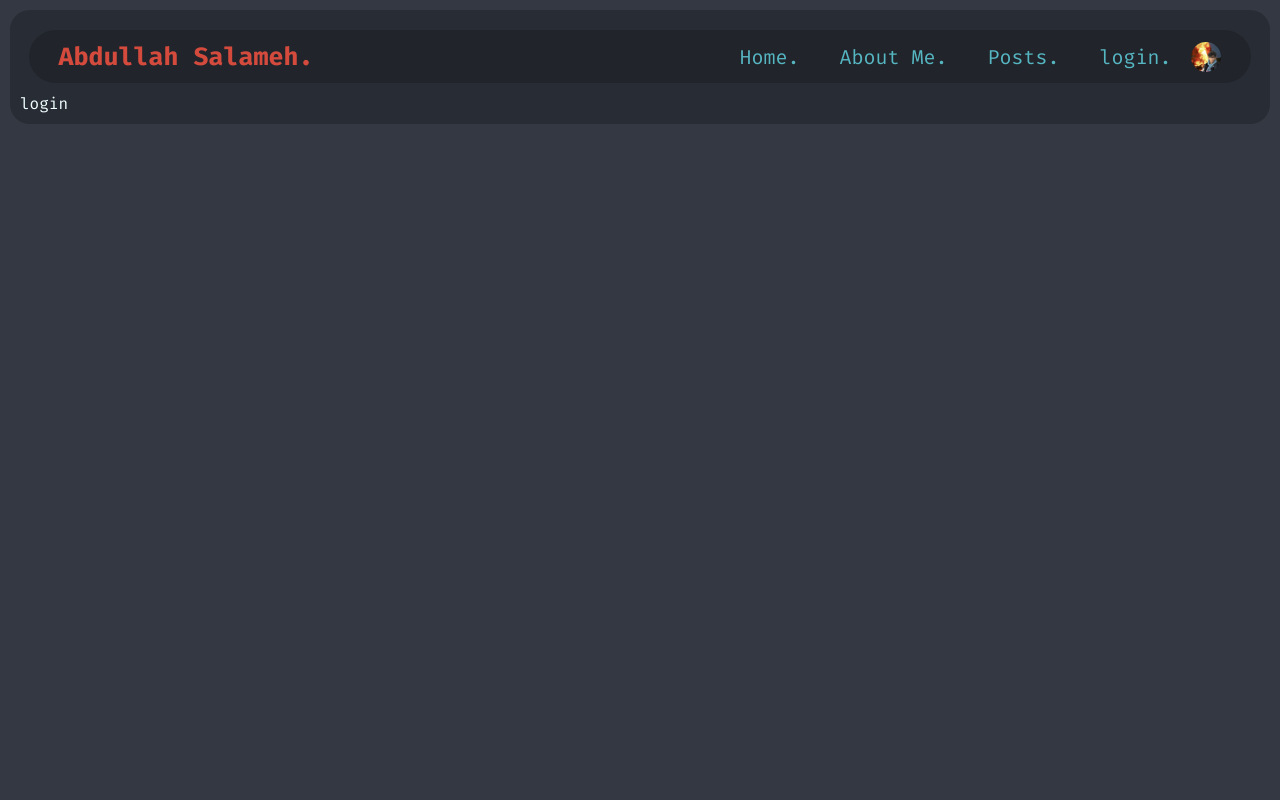
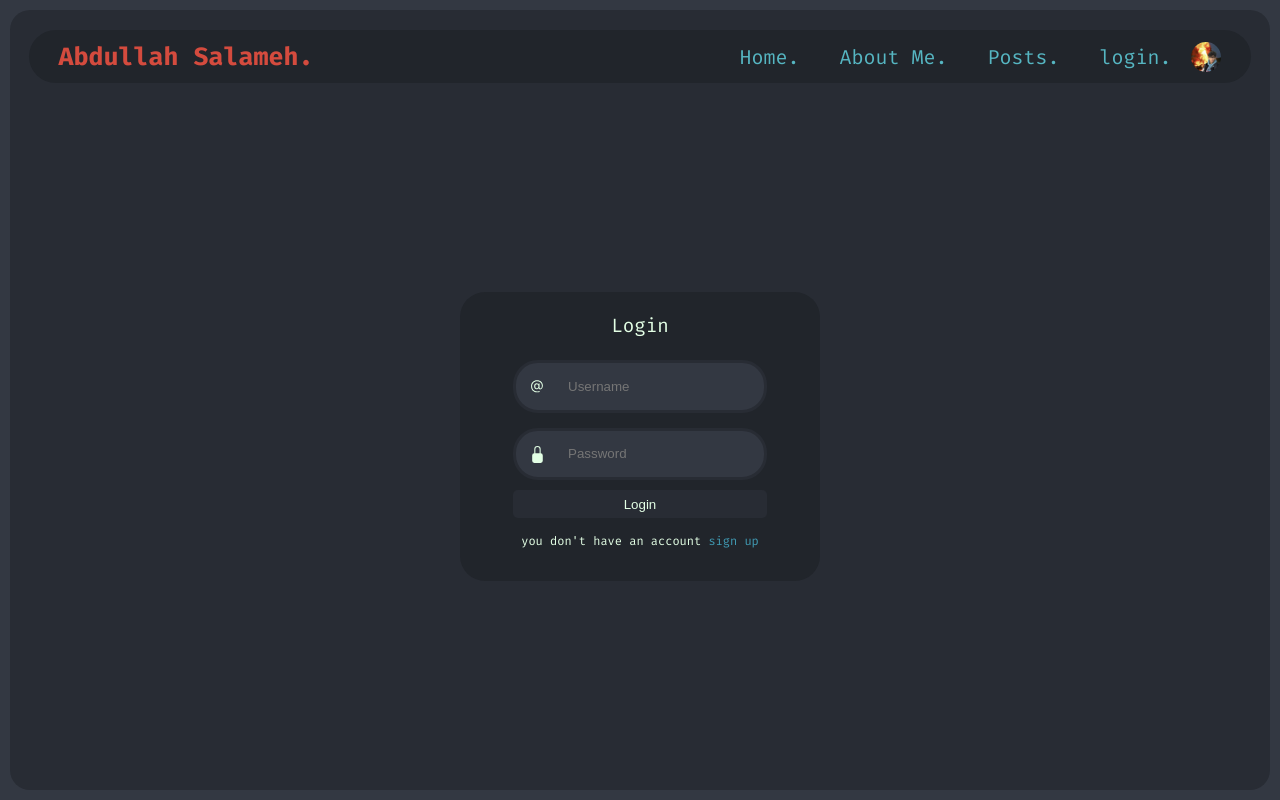
Before and after one commit to abda-s/my-blog, a React (Create React App) app: page /login in a window 1280 px wide. Built offline with nearby package versions, Linux system fonts and the light colour scheme.

Commit message:
the login page finished

```diff
--- a/src/components/Login.jsx
+++ b/src/components/Login.jsx
@@ -1,9 +1,43 @@
 import React from "react";
+import "../styls/login.css"
+import { Link } from "react-router-dom";
 
-export default function Login (){
-    return(
-        <div className="">
-           login
+
+export default function Login() {
+    return (
+        <div className="login-container">
+            <div className="con">
+                <form className="form" action='/login' method='post'>
+                    <p id="heading">Login</p>
+                    <div className="field">
+                        <svg className="input-icon" xmlns="http://www.w3.org/2000/svg" width="16" height="16" fill="currentColor"
+                            viewBox="0 0 16 16">
+                            <path
+                                d="M13.106 7.222c0-2.967-2.249-5.032-5.482-5.032-3.35 0-5.646 2.318-5.646 5.702 0 3.493 2.235 5.708 5.762 5.708.862 0 1.689-.123 2.304-.335v-.862c-.43.199-1.354.328-2.29.328-2.926 0-4.813-1.88-4.813-4.798 0-2.844 1.921-4.881 4.594-4.881 2.735 0 4.608 1.688 4.608 4.156 0 1.682-.554 2.769-1.416 2.769-.492 0-.772-.28-.772-.76V5.206H8.923v.834h-.11c-.266-.595-.881-.964-1.6-.964-1.4 0-2.378 1.162-2.378 2.823 0 1.737.957 2.906 2.379 2.906.8 0 1.415-.39 1.709-1.087h.11c.081.67.703 1.148 1.503 1.148 1.572 0 2.57-1.415 2.57-3.643zm-7.177.704c0-1.197.54-1.907 1.456-1.907.93 0 1.524.738 1.524 1.907S8.308 9.84 7.371 9.84c-.895 0-1.442-.725-1.442-1.914z">
+                            </path>
+                        </svg>
+                        <input id='username' placeholder="Username" className="input-field" type="text" name='username' required />
+                    </div>
+                    <div class="field">
+                        <svg className="input-icon" xmlns="http://www.w3.org/2000/svg" width="16" height="16" fill="currentColor"
+                            viewBox="0 0 16 16">
+                            <path
+                                d="M8 1a2 2 0 0 1 2 2v4H6V3a2 2 0 0 1 2-2zm3 6V3a3 3 0 0 0-6 0v4a2 2 0 0 0-2 2v5a2 2 0 0 0 2 2h6a2 2 0 0 0 2-2V9a2 2 0 0 0-2-2z">
+                            </path>
+                        </svg>
+                        <input placeholder="Password" id='password' className="input-field" type="password" name='password' required />
+                    </div>
+                    <div className="buttons-con">
+                    <input type='submit' value='Login' className="button3" />
+                    </div>
+                    <div className="signup-con">
+                        <span>you don't have an account </span>
+                    <Link className="" to={"/signup"} >sign up</Link>
+
+                    </div>
+                </form>
+            </div>
+
         </div>
     )
 }
--- a/src/styls/login.css
+++ b/src/styls/login.css
@@ -0,0 +1,106 @@
+.con {
+    display: flex;
+    justify-content: center;
+    align-items: center;
+}
+
+.login-container {
+    display: flex;
+    flex-direction: column;
+    justify-content: center;
+    align-items: center;
+    flex: 1;
+}
+
+.form {
+    text-align: center;
+    box-sizing: border-box;
+    /* Include padding and border in the total width */
+    display: flex;
+    flex-direction: column;
+    padding-left: 3em;
+    padding-right: 3em;
+    padding-bottom: 2em;
+    background-color: #21252b;
+    border-radius: 25px;
+    transition: .4s ease-in-out;
+}
+
+.form:hover {
+    transform: scale(1.05);
+}
+
+#heading {
+    text-align: center;
+    margin: 20px 10px 10px 10px ;
+    color: #E3FFE5;
+    font-size: 1.2em;
+}
+
+.field {
+    display: flex;
+    align-items:center;
+    justify-content: center;
+    gap: 20px;
+    border-radius: 25px;
+    padding: 0.8em;
+    border: none;
+    outline: none;
+    color: #E3FFE5;
+    background-color: #333842;
+    border: 3px solid #282c34;
+    margin: 10px 5px 5px 5px;
+}
+
+.input-icon {
+    height: 1.3em;
+    width: 1.3em;
+    fill: #E3FFE5;
+}
+
+.input-field {
+    background: none;
+    border: none;
+    outline: none;
+    width: 100%;
+    color: #d3d3d3;
+}
+
+.form .btn {
+    display: flex;
+    justify-content: center;
+    flex-direction: row;
+    margin-top: 2.5em;
+}
+
+.buttons-con{
+    display: flex;
+    flex-direction: column;
+
+}
+
+.button3 {
+    margin:5px;
+    padding: 0.5em;
+    border-radius: 5px;
+    border: none;
+    outline: none;
+    transition: .4s ease-in-out;
+    background-color: #282c34;
+    color: #E3FFE5;
+    flex-grow: 1;
+}
+
+.button3:hover {
+    background-color: #16191d;
+    color: #E3FFE5;
+}
+
+.signup-con{
+    font-size: 12px;
+    margin-top: 10px;
+    color: #E3FFE5;
+}
+.signup-con a{
+    color: #409bb4;
+}
--- a/src/styls/main.css
+++ b/src/styls/main.css
@@ -3,13 +3,17 @@
 /* font name:press start 2p */
 @import url('https://fonts.googleapis.com/css2?family=Fira+Code:wght@300;400;500;600;700&family=Press+Start+2P&display=swap');
 
-body {
+html, body {
     padding: 0;
     margin: 0;
     font-family: 'Fira Code', monospace;
     /* background-color:#21252B; */
     background: #333842;
     color:azure;
+    height: 100vh; /* Set body height to 100% of viewport height */
+    display: flex;
+    flex-direction: column;
+    flex-grow: 1
 
 }
 
@@ -18,5 +22,13 @@ body {
     border-radius: 20px;
     margin: 10px;
     padding: 10px;
-    height: 100%;
+    /* height: 100; */
+    display: flex;
+    flex-direction: column;
+    flex-grow: 1
 }
+#root{
+    flex-grow: 1;
+    display: flex;
+    flex-direction: column;
+}
```
